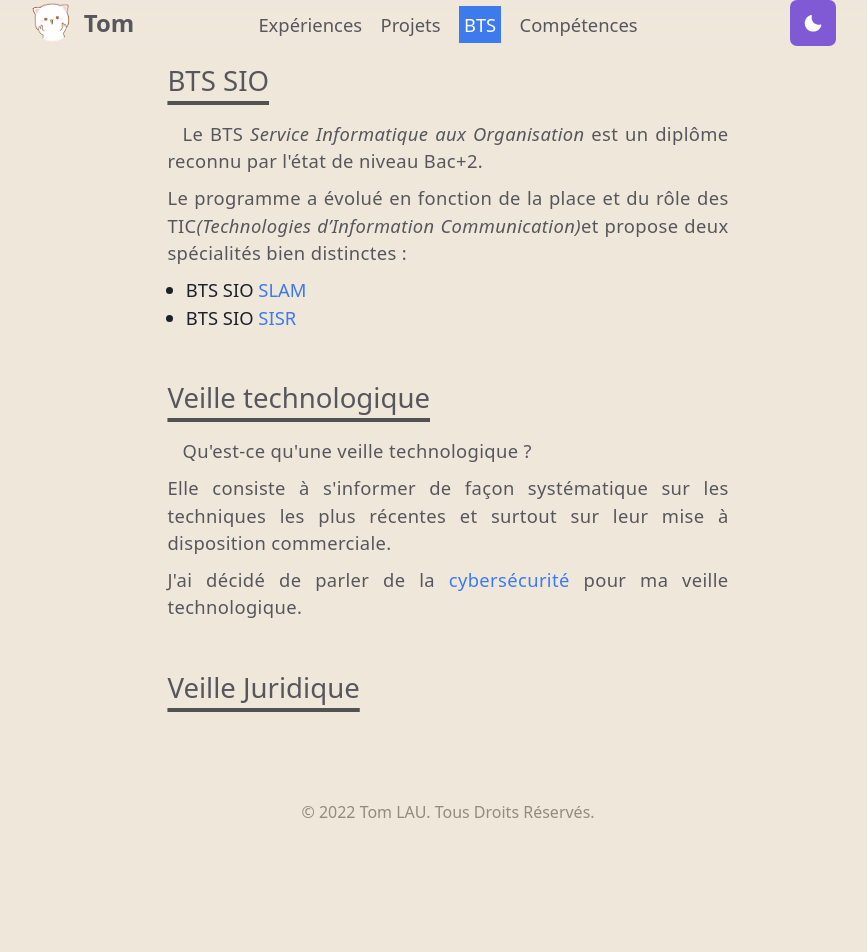
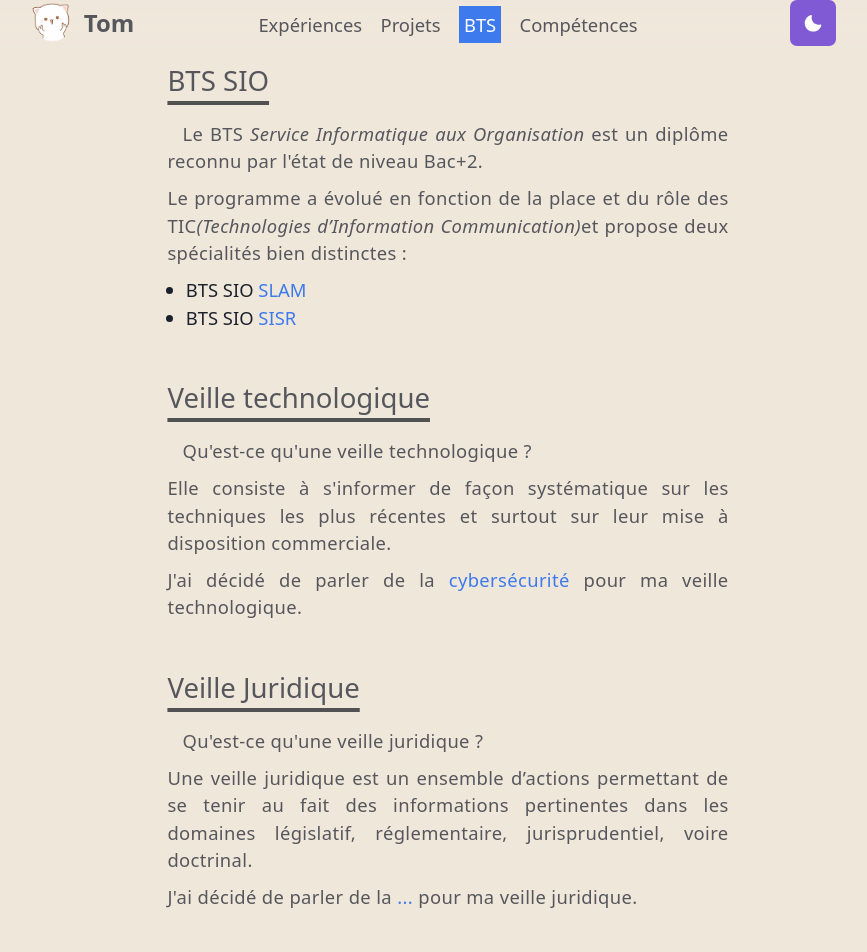
Before and after one commit to KiSEiGitHub/Me, a Next.js app: page /Bts in a window 1280 px wide. Shown: the top 952 px of the page, without its empty margins (192-1059 px from the left). Before the commit the page ends 870 px from the top, so only its background shows below. Built offline with nearby package versions, Linux system fonts and the light colour scheme.

Commit message:
veille juridique préparation

```diff
--- a/Hook/TextContext.jsx
+++ b/Hook/TextContext.jsx
@@ -1,6 +1,7 @@
 import { createContext, useState } from 'react';
 import Data from '../Json/Data.json';
 import BTS from '../Json/bts.json';
+import Veille from '../Json/Veille.json'
 
 export const TextContext = createContext(undefined);
 
@@ -12,9 +13,10 @@ export default function ContextText({ children }) {
     const DataLikes = Data.Like;
     const DataProject = Data.Projet;
     const BTSText = BTS.BTS;
+    const BTSVeille = Veille
 
     return (
-        <TextContext.Provider value = {{ Data, DataSkill, DataExps, DataLikes, DataProject, BTSText }}>
+        <TextContext.Provider value = {{ Data, DataSkill, DataExps, DataLikes, DataProject, BTSText, BTSVeille }}>
             {children}
         </TextContext.Provider>
     );
--- a/Json/Data.json
+++ b/Json/Data.json
@@ -59,7 +59,7 @@
       "EN": "i have listed many skills at the top of the page but here you are a quick view of all my tools that i use for the web debeloppement."
     },
     "AboutText": {
-      "FR": "je m'intéresse principalement a l'informatique, plus précisément à la programmation. Développer des algorithmes ou des projets personnels utilisant le framework React ou Next font partie de mes principales compétences",
+      "FR": "je m'intéresse principalement à l'informatique, plus précisément à la programmation. Développer des algorithmes ou des projets personnels utilisant le framework React ou Next font partie de mes principales compétences",
       "EN": "I am mainly interested in computer science, more precisely in the field of programming. Developing algorithms and personal projects with the use of the React or Next framework are part of my main skills."
     }
   },
--- /dev/null
+++ b/Json/Veille.json
@@ -0,0 +1,8 @@
+{
+  "Techno": {
+    "Para": "La cybersécurité consiste à protéger les ordinateurs, les serveurs, les appareils mobiles, les systèmes électroniques, les réseaux et les données contre les attaques malveillantes. On l’appelle également sécurité informatique ou sécurité des systèmes d'information. Vous pouvez la rencontrer dans de nombreux contextes, de l'informatique d'entreprise aux terminaux mobiles. Elle peut être divisée en plusieurs catégories."
+  },
+  "Juri" : {
+    "Para" : "Oui"
+  }
+}
--- a/pages/Bts/index.jsx
+++ b/pages/Bts/index.jsx
@@ -58,6 +58,20 @@ const Bts = () => {
 
                 <Section delay = {0.6}>
                     <SectionTitle>Veille Juridique</SectionTitle>
+                    <ParaIndent mb = {2}>
+                        Qu&apos;est-ce qu&apos;une veille juridique ?
+                    </ParaIndent>
+                    <Para>
+                        Une veille juridique est un ensemble d’actions permettant de se tenir au fait des informations
+                        pertinentes dans les domaines législatif, réglementaire, jurisprudentiel, voire doctrinal.
+                    </Para>
+                    <Para mt = {2}>
+                        J&apos;ai décidé de parler de la {' '}
+                        <Linkk href = {'/'}>
+                            ...
+                        </Linkk>
+                        {' '} pour ma veille juridique.
+                    </Para>
                 </Section>
             </Container>
         </>
```
Also changed, not shown: pages/Bts/VeilleTech.jsx (+28 -5 lines).
